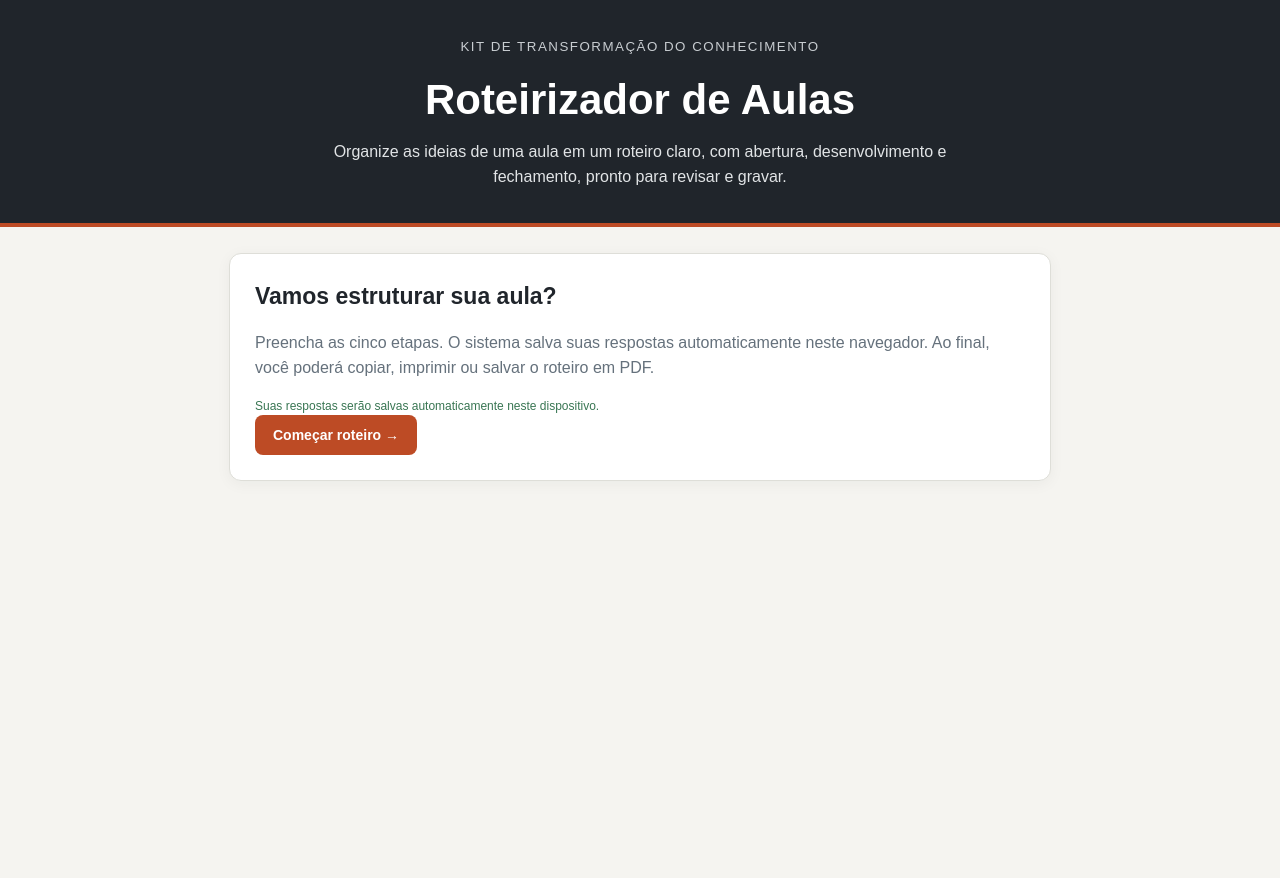
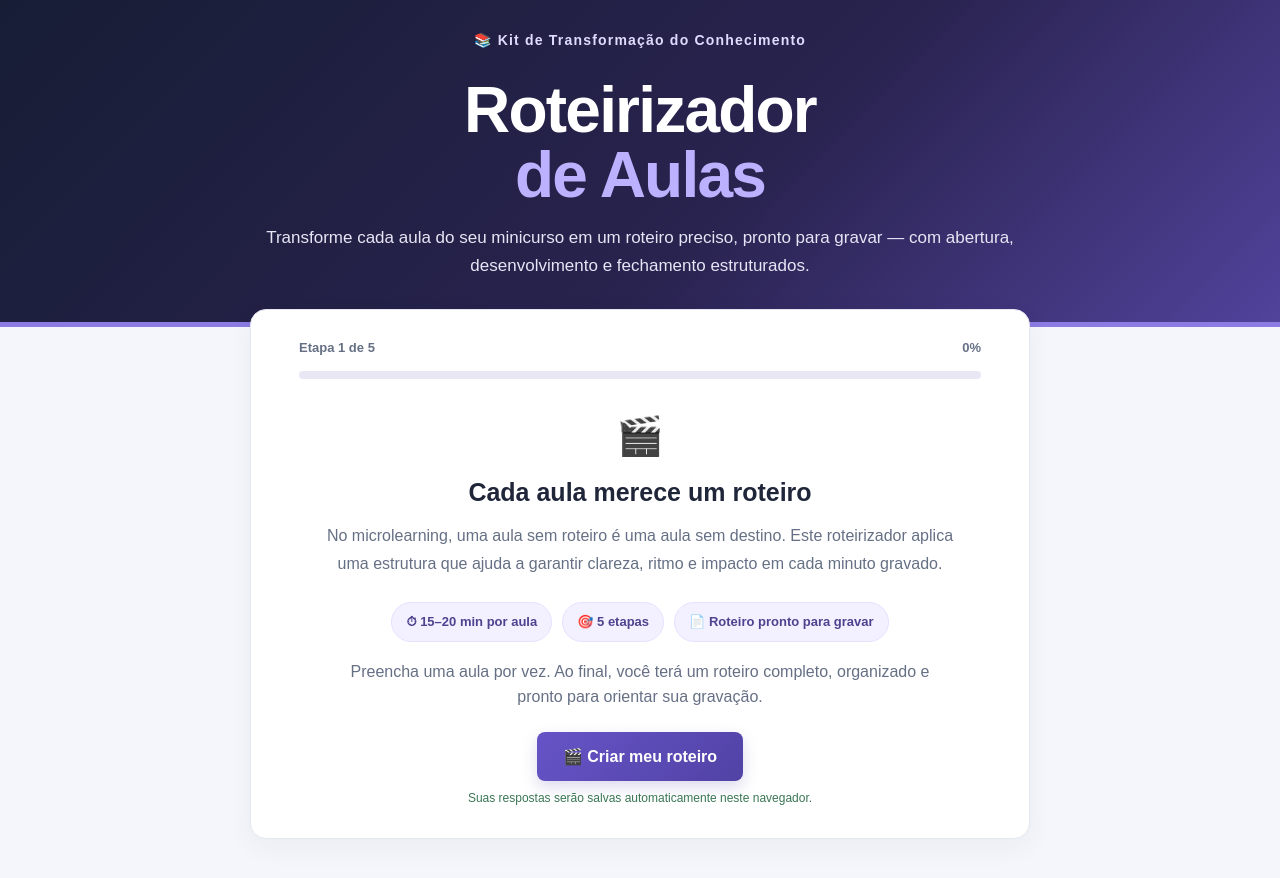
Before and after one commit to ensinarnodigital/kit_transforma, a plain HTML site: page roteirizador_aulas.html in a window 1280 px wide. Before the commit the page ends 800 px from the top, so only its background shows below. Drawn offline with Linux system fonts and the light colour scheme.

Commit message:
Update roteirizador_aulas.html

```diff
--- a/roteirizador_aulas.html
+++ b/roteirizador_aulas.html
@@ -5,40 +5,46 @@
 <meta name="viewport" content="width=device-width, initial-scale=1">
 <title>Roteirizador de Aulas | Kit de Transformação do Conhecimento</title>
 <style>
-:root{--bg:#f5f4f0;--ink:#20252b;--muted:#65717c;--brand:#bd4b25;--green:#397653;--line:#deded8;--card:#fff}
-*{box-sizing:border-box}body{margin:0;background:var(--bg);color:var(--ink);font:16px/1.55 Arial,Helvetica,sans-serif}
-header{background:#20252b;color:#fff;padding:34px 18px;text-align:center;border-bottom:4px solid var(--brand)}
-header small{letter-spacing:1.5px;text-transform:uppercase;color:#c8cdd1}h1{font-size:clamp(27px,5vw,42px);margin:8px 0}header p{max-width:680px;margin:auto;color:#e1e4e6}
-main{max-width:850px;margin:26px auto;padding:0 14px 60px}.panel,.step,.result{background:var(--card);border:1px solid var(--line);border-radius:12px;padding:25px;margin-bottom:18px;box-shadow:0 3px 15px #17212b0c}
-h2{font-size:23px;margin:0 0 8px}h3{font-size:17px;margin:22px 0 10px}.intro{color:var(--muted)}
-.progress{height:7px;background:#e5e5e0;border-radius:9px;overflow:hidden;margin:12px 0}.bar{height:100%;width:0;background:var(--brand);transition:width .2s}
-.step{display:none}.step.active{display:block}.step-label{font-size:12px;color:var(--brand);font-weight:bold;text-transform:uppercase;letter-spacing:1px}
+:root{--bg:#f4f6fb;--ink:#20263a;--muted:#667085;--brand:#6654c7;--green:#397653;--line:#e4e7f0;--card:#fff}
+*{box-sizing:border-box}html{width:100%;overflow-x:hidden}body{margin:0;min-width:0;width:100%;overflow-x:hidden;background:var(--bg);color:var(--ink);font:16px/1.55 Arial,Helvetica,sans-serif}
+header{background:linear-gradient(135deg,#171d35 0%,#29234f 58%,#51429b 100%);color:#fff;padding:28px 18px 42px;text-align:center;border-bottom:5px solid #8b7be2}
+header small{display:inline-block;letter-spacing:1.2px;text-transform:none;color:#e0dcff;font-size:14px;font-weight:700}h1{font-size:clamp(38px,7vw,64px);line-height:1.02;margin:25px 0 16px;font-weight:800;letter-spacing:-1.8px}h1 span{display:block;color:#bcb1ff}header p{max-width:760px;margin:auto;color:#e7e5f5;font-size:17px;line-height:1.65}
+main{max-width:900px;margin:0 auto;padding:0 16px 60px}.panel,.step,.result{background:var(--card);border:1px solid var(--line);border-radius:16px;padding:28px;margin-bottom:18px;box-shadow:0 8px 28px #25204a0c}
+h2{font-size:25px;margin:0 0 10px}h3{font-size:17px;margin:22px 0 10px}.intro{color:var(--muted)}
+#welcome{max-width:780px;margin:-18px auto 30px;position:relative;text-align:center;padding:28px clamp(20px,5vw,48px) 30px}
+.welcome-progress{text-align:left;margin-bottom:28px}.welcome-icon{font-size:38px;margin:4px 0 8px}.welcome-copy{max-width:650px;margin:0 auto;font-size:16px;line-height:1.75}.benefits{display:flex;justify-content:center;flex-wrap:wrap;gap:10px;margin:24px 0 18px}.benefits span{background:#f3f1ff;border:1px solid #e6e1ff;color:#4e438e;border-radius:30px;padding:9px 14px;font-size:13px;font-weight:700}.welcome-note{max-width:620px;margin:0 auto 22px}.start-button{font-size:16px;padding:15px 26px;box-shadow:0 6px 16px #5142a533}.welcome .status{margin-top:13px}
+.progress{height:8px;background:#e9e7f4;border-radius:9px;overflow:hidden;margin:12px 0}.bar{height:100%;width:0;background:linear-gradient(90deg,#6654c7,#a89cf2);transition:width .2s}
+[hidden]{display:none!important}.step{display:none}.step.active{display:block}.step-label{font-size:12px;color:var(--brand);font-weight:bold;text-transform:uppercase;letter-spacing:1px}
 .field{margin:16px 0}.field label{display:block;font-weight:bold;margin-bottom:6px;font-size:14px}
 input,textarea,select{width:100%;padding:12px;border:1px solid #c9cbc7;border-radius:7px;font:inherit;background:#fff;color:var(--ink)}
 textarea{min-height:85px;resize:vertical}input:focus,textarea:focus,select:focus{outline:2px solid #bd4b2540;border-color:var(--brand)}
 .hint{font-size:12px;color:var(--muted);margin-top:4px}.choices{display:flex;flex-wrap:wrap;gap:8px}
-.choice{border:1px solid var(--line);border-radius:8px;padding:9px 12px;cursor:pointer;background:#fff;font-size:14px}
-.choice.selected{border-color:var(--brand);background:#fff1eb;color:#8c3218;font-weight:bold}
+.choice{border:1px solid var(--line);border-radius:9px;padding:10px 14px;cursor:pointer;background:#fff;font-size:14px;color:#3b4054}
+.choice.selected{border-color:var(--brand);background:#f0edff;color:#4b3ba5;font-weight:bold}
 .actions{display:flex;gap:10px;justify-content:space-between;flex-wrap:wrap;margin-top:22px}
 button{border:0;border-radius:8px;padding:12px 18px;font-weight:bold;font-size:14px;cursor:pointer}
-.primary{background:var(--brand);color:white}.secondary{background:#ecece8;color:#30363b}.success{background:var(--green);color:#fff}
+.primary{background:linear-gradient(135deg,#6654c7,#5142a5);color:white}.secondary{background:#eeedf5;color:#303047}.success{background:var(--green);color:#fff}
 .status{font-size:12px;color:var(--green);min-height:18px;margin-top:8px}
 .result{display:none}.result.active{display:block}.result-text{white-space:pre-wrap;font:15px/1.7 Arial,sans-serif;overflow-wrap:anywhere}
 @media print{body{background:#fff;font-size:11pt}header,.progress,.step,.panel,.actions,.status,.no-print{display:none!important}main{max-width:none;margin:0;padding:0}.result{display:block!important;border:0;box-shadow:none;padding:0;margin:0}.result-text{white-space:pre-wrap;overflow:visible;font-size:10.5pt;line-height:1.5}.result h2{font-size:18pt}}
-@media(max-width:560px){.panel,.step,.result{padding:18px}.actions button{flex:1}}
+@media(max-width:560px){header{padding:25px 18px 36px}header p{font-size:15px}#welcome{margin:-14px auto 24px;padding:22px 17px}.panel,.step,.result{padding:18px}.actions button{flex:1}.benefits{gap:7px}.benefits span{font-size:12px;padding:8px 10px}}
 </style>
 </head>
 <body>
-<header><small>Kit de Transformação do Conhecimento</small><h1>Roteirizador de Aulas</h1><p>Organize as ideias de uma aula em um roteiro claro, com abertura, desenvolvimento e fechamento, pronto para revisar e gravar.</p></header>
+<header><small>📚 Kit de Transformação do Conhecimento</small><h1>Roteirizador <span>de Aulas</span></h1><p>Transforme cada aula do seu minicurso em um roteiro preciso, pronto para gravar — com abertura, desenvolvimento e fechamento estruturados.</p></header>
 <main>
 <section class="panel" id="welcome">
-<h2>Vamos estruturar sua aula?</h2>
-<p class="intro">Preencha as cinco etapas. O sistema salva suas respostas automaticamente neste navegador. Ao final, você poderá copiar, imprimir ou salvar o roteiro em PDF.</p>
-<div class="status" id="saveStatus" aria-live="polite">Suas respostas serão salvas automaticamente neste dispositivo.</div>
-<button class="primary" id="begin">Começar roteiro →</button>
+<div class="welcome-progress"><div style="display:flex;justify-content:space-between;align-items:center;font-size:13px;color:var(--muted);font-weight:700"><span>Etapa 1 de 5</span><span>0%</span></div><div class="progress"><div class="bar" style="width:0"></div></div></div>
+<div class="welcome-icon" aria-hidden="true">🎬</div>
+<h2>Cada aula merece um roteiro</h2>
+<p class="intro welcome-copy">No microlearning, uma aula sem roteiro é uma aula sem destino. Este roteirizador aplica uma estrutura que ajuda a garantir clareza, ritmo e impacto em cada minuto gravado.</p>
+<div class="benefits"><span>⏱ 15–20 min por aula</span><span>🎯 5 etapas</span><span>📄 Roteiro pronto para gravar</span></div>
+<p class="intro welcome-note">Preencha uma aula por vez. Ao final, você terá um roteiro completo, organizado e pronto para orientar sua gravação.</p>
+<button class="primary start-button" id="begin">🎬 Criar meu roteiro</button>
+<div class="status" id="saveStatus" aria-live="polite">Suas respostas serão salvas automaticamente neste navegador.</div>
 </section>
 <div id="wizard" hidden>
-<div class="panel"><div style="display:flex;justify-content:space-between"><strong id="stepTitle">Etapa 1 de 5</strong><span id="percent">20%</span></div><div class="progress"><div class="bar" id="bar"></div></div></div>
+<div class="panel"><div class="status" id="wizardSaveStatus" aria-live="polite">Salvamento automático ativado neste navegador.</div><div style="display:flex;justify-content:space-between"><strong id="stepTitle">Etapa 1 de 5</strong><span id="percent">20%</span></div><div class="progress"><div class="bar" id="bar"></div></div></div>
 <section class="step" data-step="1">
 <div class="step-label">Etapa 1 de 5 — Identidade</div><h2>Qual aula você vai roteirizar?</h2>
 <div class="field"><label for="curso">Nome do minicurso</label><input id="curso" placeholder="Ex.: Liderança na prática"></div>
@@ -103,8 +109,10 @@ const choices=['duracao','gancho','ctaTipo','tom','formato'];
 let current=1;
 const $=id=>document.getElementById(id);
 function values(){const d={};ids.forEach(id=>d[id]=$(id).value);choices.forEach(k=>{const el=document.querySelector('[data-choice="'+k+'"] .selected');d[k]=el?el.textContent.trim():''});return d}
-function restore(){try{const d=JSON.parse(localStorage.getItem(KEY)||'{}');ids.forEach(id=>{if(d[id]!==undefined)$(id).value=d[id]});choices.forEach(k=>{document.querySelectorAll('[data-choice="'+k+'"] .choice').forEach(b=>b.classList.toggle('selected',b.textContent.trim()===d[k]))})}catch(e){}}
-let saveTimer;function save(){clearTimeout(saveTimer);saveTimer=setTimeout(()=>{try{localStorage.setItem(KEY,JSON.stringify(values()));$('saveStatus').textContent='✓ Respostas salvas automaticamente neste navegador.'}catch(e){$('saveStatus').textContent='Não foi possível salvar neste navegador. Copie suas respostas ao concluir.'}},180)}
+function storage(){try{const test='__roteirizador_test__';localStorage.setItem(test,'1');localStorage.removeItem(test);return true}catch(e){return false}}
+function restore(){try{const d=JSON.parse(localStorage.getItem(KEY)||'{}');ids.forEach(id=>{if(d[id]!==undefined)$(id).value=d[id]});choices.forEach(k=>{document.querySelectorAll('[data-choice="'+k+'"] .choice').forEach(b=>b.classList.toggle('selected',b.textContent.trim()===d[k]))})}catch(e){$('saveStatus').textContent='O navegador bloqueou o armazenamento. Mantenha esta página aberta até imprimir ou copiar o roteiro.'}}
+let saveTimer;function saveNow(){try{localStorage.setItem(KEY,JSON.stringify(values()));const msg='✓ Respostas salvas automaticamente neste navegador.';if($('saveStatus'))$('saveStatus').textContent=msg;if($('wizardSaveStatus'))$('wizardSaveStatus').textContent=msg;return true}catch(e){const msg='Aviso: o navegador ou modo incorporado bloqueou o salvamento. Copie ou imprima o roteiro antes de sair.';if($('saveStatus'))$('saveStatus').textContent=msg;if($('wizardSaveStatus'))$('wizardSaveStatus').textContent=msg;return false}}
+function save(){clearTimeout(saveTimer);saveTimer=setTimeout(saveNow,180)}
 function showStep(n){current=n;document.querySelectorAll('.step').forEach(s=>s.classList.toggle('active',Number(s.dataset.step)===n));$('stepTitle').textContent='Etapa '+n+' de 5';$('percent').textContent=Math.round(n/5*100)+'%';$('bar').style.width=(n/5*100)+'%';$('back').style.visibility=n===1?'hidden':'visible';$('next').textContent=n===5?'Gerar roteiro':'Avançar →';if(n===5)review();window.scrollTo({top:0,behavior:'smooth'})}
 function review(){const d=values();$('review').innerHTML='';[['Minicurso',d.curso],['Módulo',d.modulo],['Aula',d.titulo],['Objetivo',d.objetivo],['Ideia central',d.ideia],['Duração',d.duracao],['Tom',d.tom],['Formato',d.formato]].filter(x=>x[1]).forEach(x=>{const p=document.createElement('p');const b=document.createElement('strong');b.textContent=x[0]+': ';p.append(b,document.createTextNode(x[1]));$('review').append(p)})}
 function line(label,value){return value?label+':\n'+value+'\n\n':''}
@@ -131,9 +139,11 @@ $('next').addEventListener('click',()=>{if(current<5)showStep(current+1);else{$(
 document.addEventListener('input',e=>{if(ids.includes(e.target.id))save()});
 document.querySelectorAll('[data-choice]').forEach(group=>group.addEventListener('click',e=>{const b=e.target.closest('.choice');if(!b)return;group.querySelectorAll('.choice').forEach(x=>x.classList.remove('selected'));b.classList.add('selected');save()}));
 $('copy').addEventListener('click',async()=>{const t=$('resultText').textContent;try{await navigator.clipboard.writeText(t);$('resultStatus').textContent='Roteiro copiado.'}catch(e){const r=document.createRange();r.selectNodeContents($('resultText'));const s=getSelection();s.removeAllRanges();s.addRange(r);$('resultStatus').textContent='Texto selecionado. Pressione Ctrl+C para copiar.'}});
-$('print').addEventListener('click',()=>window.print());
+$('print').addEventListener('click',()=>{saveNow();window.focus();window.print()});
 $('new').addEventListener('click',()=>{if(confirm('Começar uma nova aula? As respostas atuais serão apagadas deste navegador.')){localStorage.removeItem(KEY);ids.forEach(id=>$(id).value='');document.querySelectorAll('.choice').forEach(b=>b.classList.remove('selected'));$('result').classList.remove('active');$('wizard').hidden=false;showStep(1);save()}});
 restore();
+if(!storage()){$('saveStatus').textContent='Atenção: o armazenamento local está indisponível neste contexto. Copie ou imprima seu roteiro antes de fechar.';if($('wizardSaveStatus'))$('wizardSaveStatus').textContent='Armazenamento local indisponível. Copie ou imprima antes de fechar.'}
+window.addEventListener('pagehide',saveNow);
 })();
 </script>
 </body></html>
```
